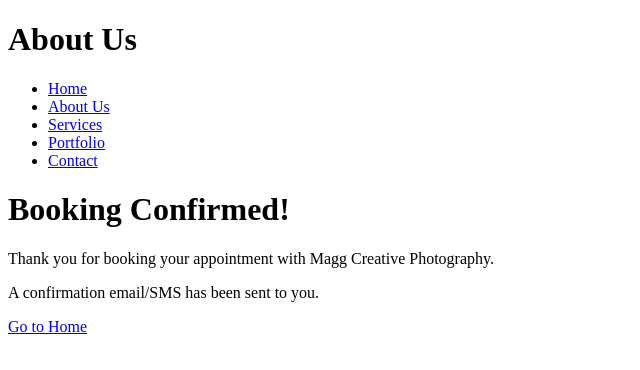
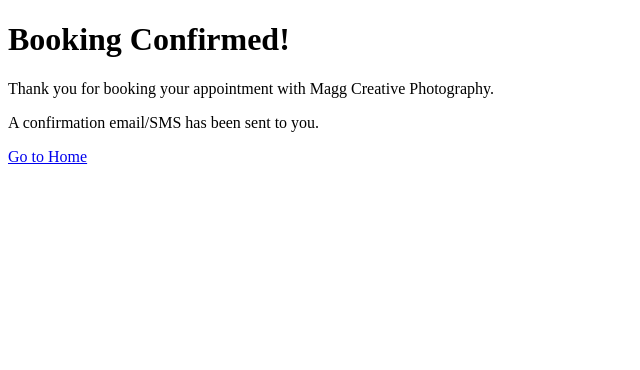
Before and after one commit to refenHUB2327/WEDE5020-POE-PART1, a plain HTML site: page Webpages/Web Dev Part1/confirmation.html in a window 1280 px wide. Shown: the whole page, without its empty margins (0-640 px from the left). Drawn offline with Linux system fonts and the light colour scheme.

Commit message:
Update confirmation.html

```diff
--- a/Webpages/Web Dev Part1/confirmation.html
+++ b/Webpages/Web Dev Part1/confirmation.html
@@ -7,16 +7,7 @@
 </head>
 <body>
     <header>
-        <h1>About Us</h1>
-        <nav>
-            <ul>
-                <li><a href="index.html">Home</a></li>
-                <li><a href="about.html">About Us</a></li>
-                <li><a href="services.html">Services</a></li>
-                <li><a href="portfolio.html">Portfolio</a></li>
-                <li><a href="contact.html">Contact </a></li>
-            </ul>
-        </nav>
+
     </header>
 
     <div class="confirmation-message">
```
